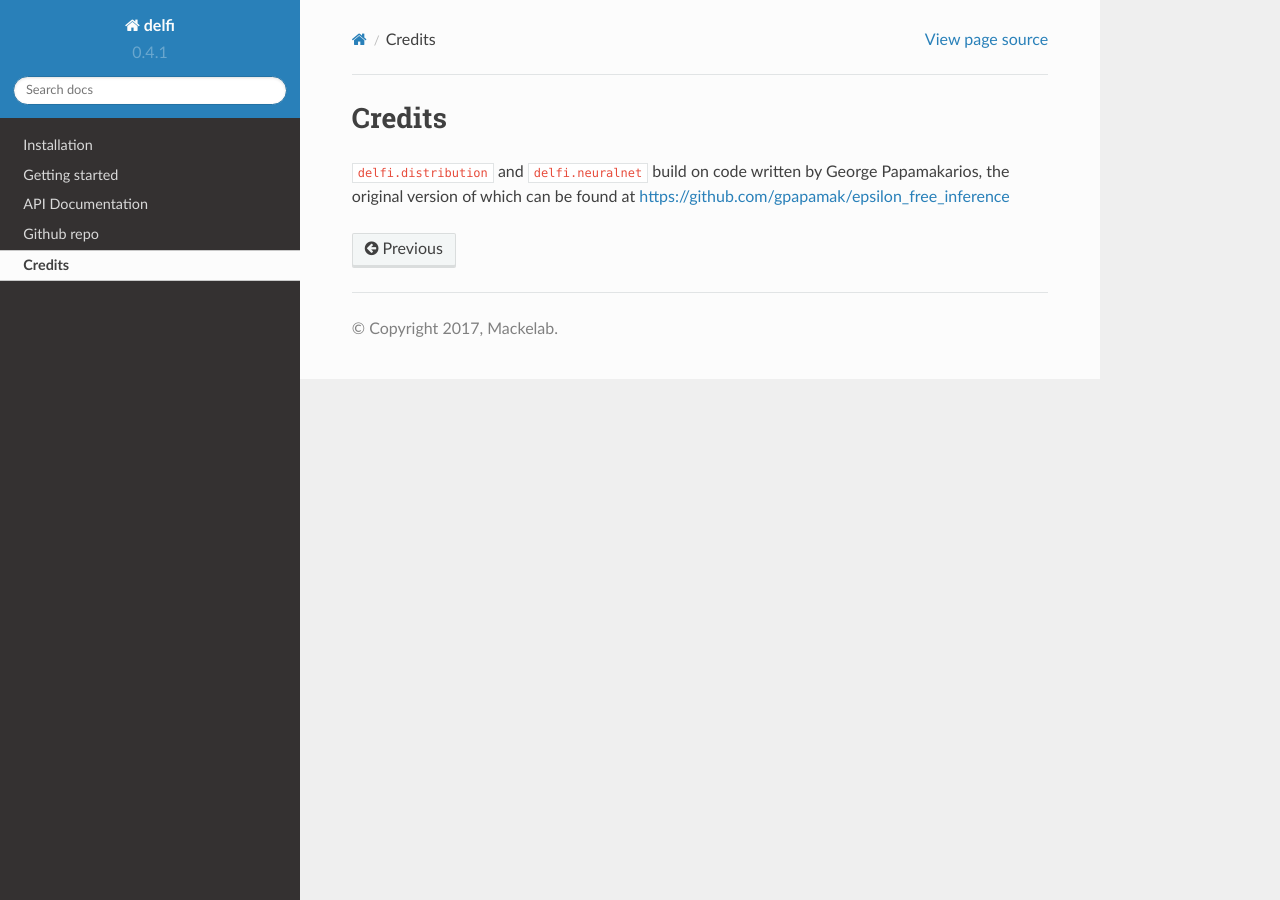
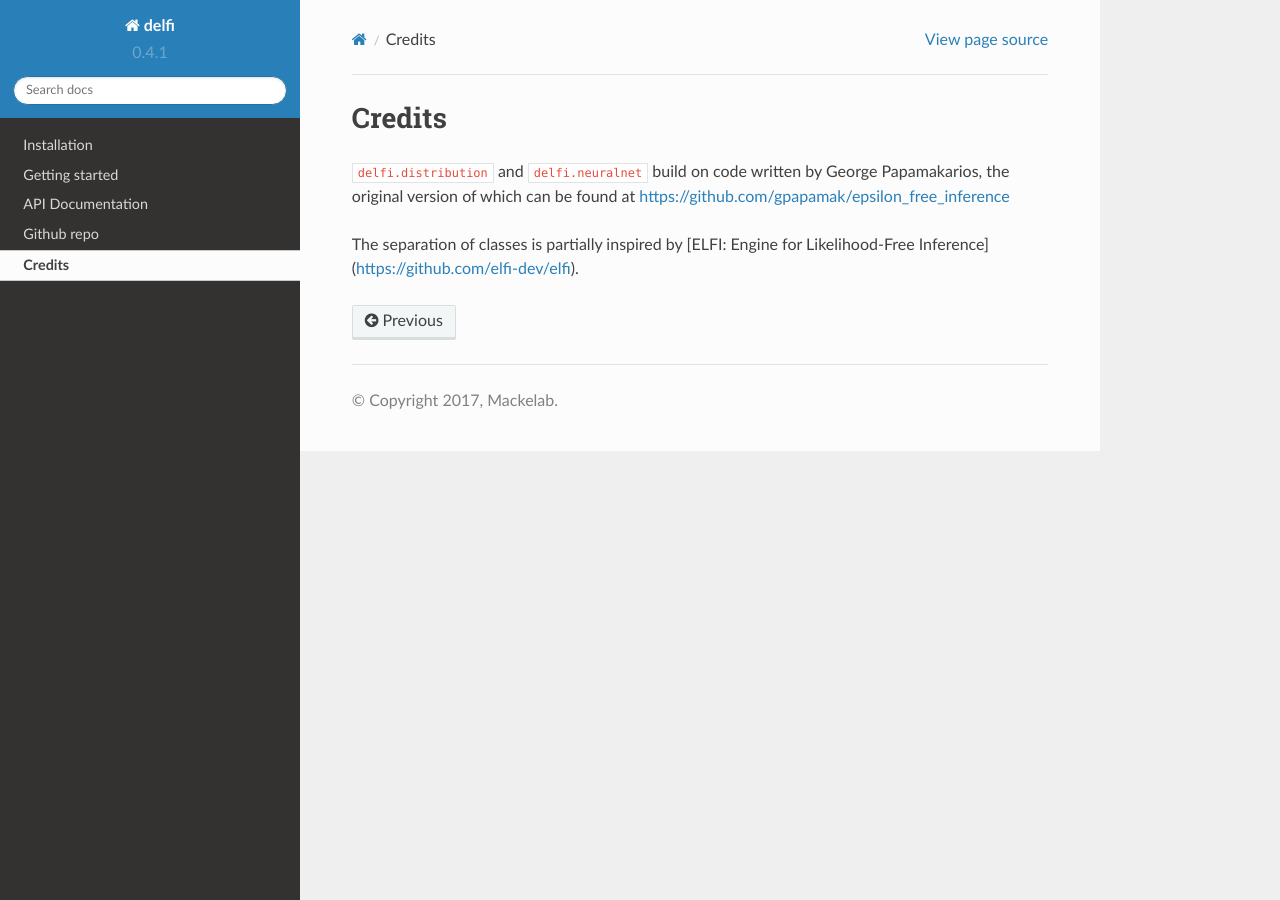
Before and after one commit to mackelab/delfi, a Sphinx documentation site: the page built from docs/credits.rst, in a window 1280 px wide. Built offline with Sphinx 7.4.7 and the Read the Docs theme 2.0.0, drawn with Linux system fonts in a browser that asks for light colours.

Commit message:
link to elfi

```diff
--- a/docs/credits.rst
+++ b/docs/credits.rst
@@ -3,3 +3,5 @@ Credits
 
 ``delfi.distribution`` and ``delfi.neuralnet`` build on code written by George Papamakarios, the original version of which can be found at
 https://github.com/gpapamak/epsilon_free_inference
+
+The separation of classes is partially inspired by [ELFI: Engine for Likelihood-Free Inference](https://github.com/elfi-dev/elfi).
```
